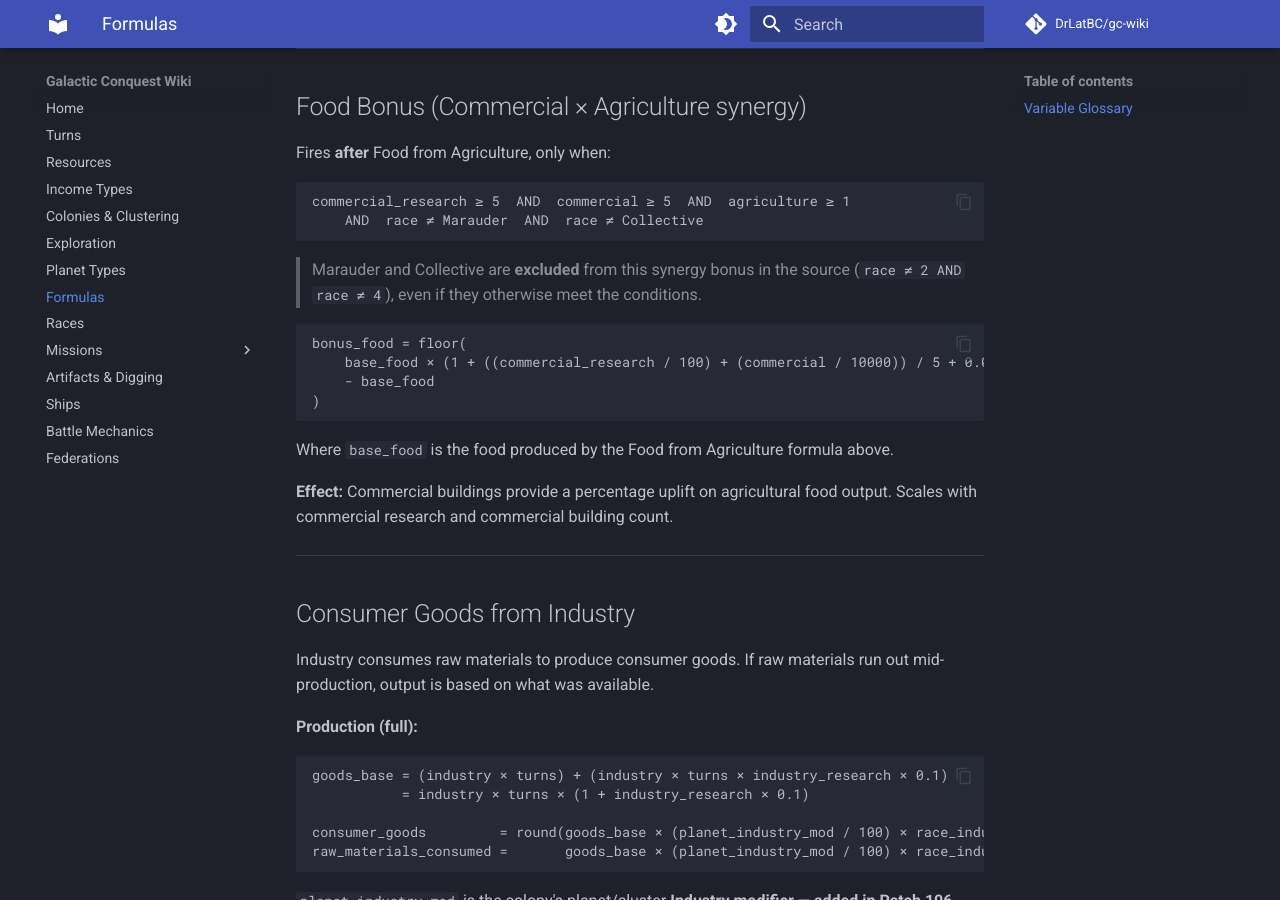
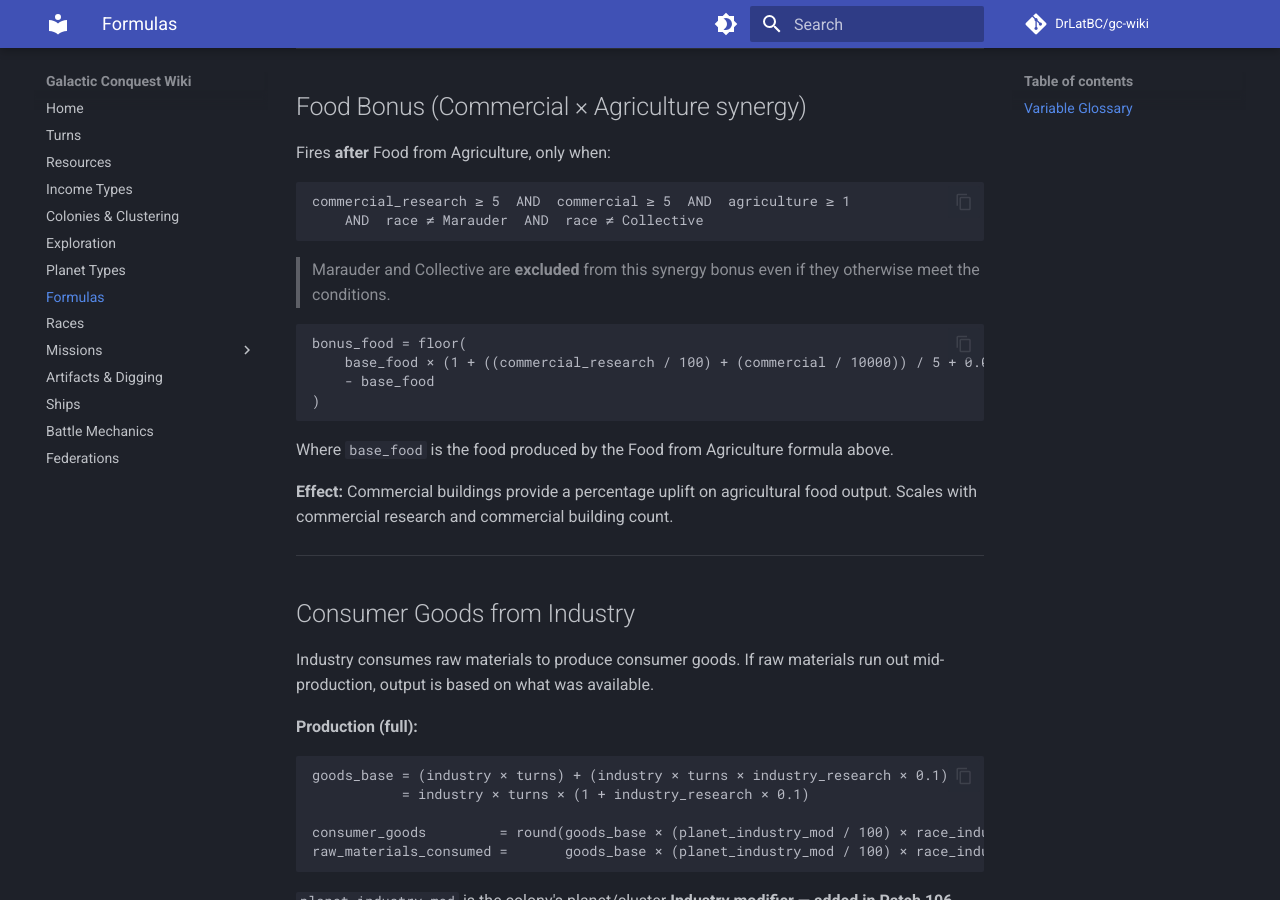
Before and after one commit to DrLatBC/gc-wiki, an MkDocs documentation site: the page built from docs/formulas.md, in a window 1280 px wide and 900 px high, scrolled down 2947 px. Built offline with MkDocs 1.6.1 and Material for MkDocs 9.7.7, drawn with Linux system fonts in a browser that asks for light colours; comment, search, counter and statistics services are not loaded; some of the changed text lies outside the part shown.

Commit message:
Remove backend race IDs and dev phrasing
Drops the "(race != 2 AND race != 4)" source citation from the Commercial food
synergy note - the line above already states the exclusion by race name - and
replaces "hardcoded to 0 upkeep" with plain phrasing in both places it appeared.

Co-Authored-By: Claude Opus 4.8 <noreply@anthropic.com>

````diff
--- a/docs/formulas.md
+++ b/docs/formulas.md
@@ -109,7 +109,7 @@ commercial_research ≥ 5  AND  commercial ≥ 5  AND  agriculture ≥ 1
     AND  race ≠ Marauder  AND  race ≠ Collective
 ```
 
-> Marauder and Collective are **excluded** from this synergy bonus in the source (`race ≠ 2 AND race ≠ 4`), even if they otherwise meet the conditions.
+> Marauder and Collective are **excluded** from this synergy bonus even if they otherwise meet the conditions.
 
 ```
 bonus_food = floor(
````
Also changed, not shown: other parts of docs/formulas.md (+1 -1 lines), docs/ships.md (+1 -1 lines).
